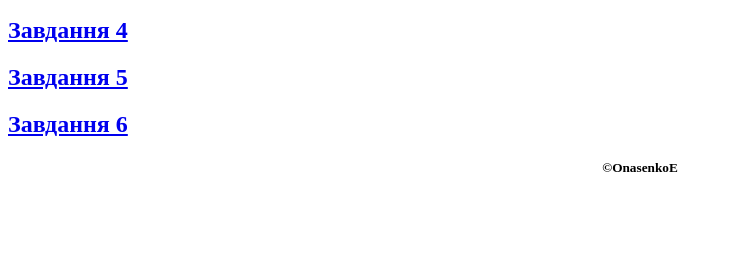
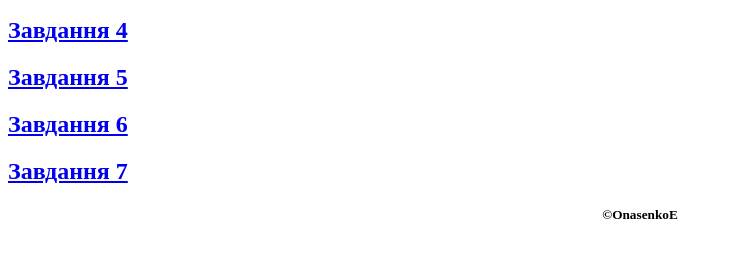
Before and after one commit to OnasenkoEva/Lessons, a plain HTML site: page index.html in a window 1280 px wide. Shown: the part 136-394 px from the top of the page, without its empty margins (0-733 px from the left). Drawn offline with Linux system fonts and the light colour scheme.

Commit message:
Update index.html

```diff
--- a/index.html
+++ b/index.html
@@ -14,6 +14,7 @@
      <a href="Zavdannya4.html"> <h2>Завдання 4 </h2></a>
     <a href="Zavdannya5.html"> <h2>Завдання 5 </h2></a>
  <a href="Zavdannya6.html"> <h2>Завдання 6 </h2></a>
+   <a href="Zavdannya7.html"> <h2>Завдання 7 </h2></a>
     <footer>
     <h5 align="center">&#169OnasenkoE</h5>
   </footer>
```
